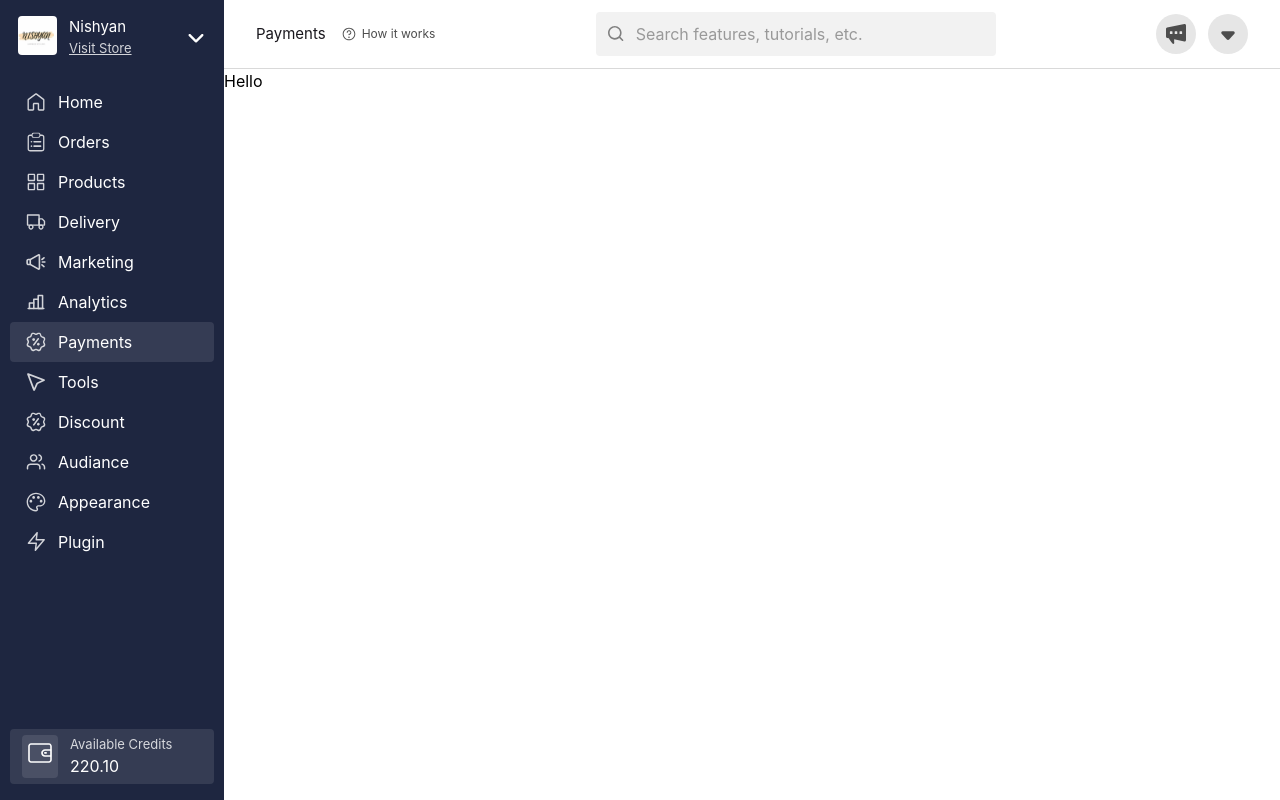
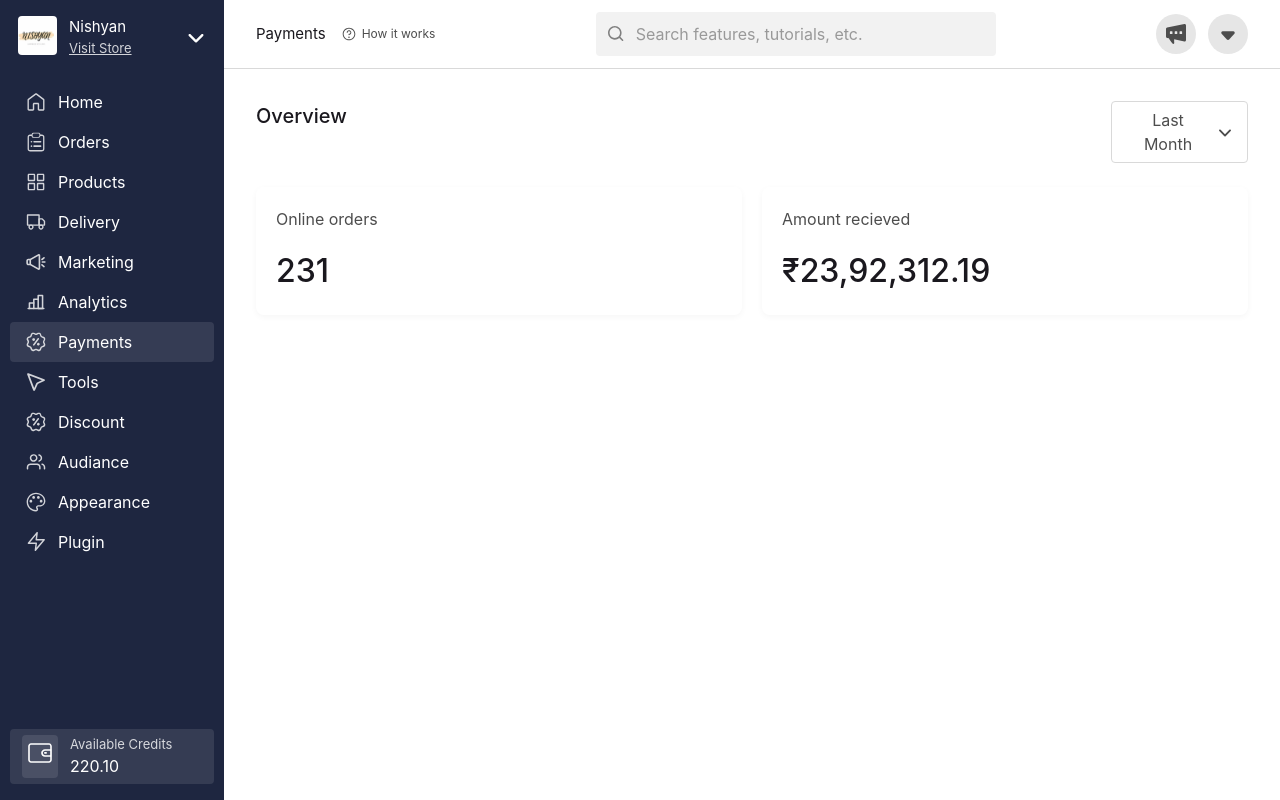
Before and after one commit to subhradwip01/dukaan-dashboard-frontend, a React (Create React App) app: page / in a window 1280 px wide. Built offline with nearby package versions, Linux system fonts and the light colour scheme.

Commit message:
Overview card done

```diff
--- a/src/assets/icon/index.js
+++ b/src/assets/icon/index.js
@@ -17,6 +17,7 @@ import questionIcon from "./quesion.svg";
 import searchIcon from "./search.svg";
 import arrowFillIcon from "./arrowfill.svg";
 import messageIcon from "./message.svg";
+import arrow2dark from "./arrow2dark.svg"
 
 export {
     analyticsIcon,
@@ -37,5 +38,6 @@ export {
     questionIcon,
     searchIcon,
     messageIcon,
-    arrowFillIcon
+    arrowFillIcon,
+    arrow2dark
 }
--- a/src/component/Layout/BaseLayout.jsx
+++ b/src/component/Layout/BaseLayout.jsx
@@ -4,11 +4,11 @@ import Topbar from './Topbar'
 
 const BaseLayout = ({children}) => {
   return (
-    <div className="flex h-screen">
+    <div className="flex h-screen bg-black-98">
         <Sidebar />
         <div className="flex-1 flex flex-col">
           <Topbar/>
-          <div className="flex-1">
+          <div className="flex-1 p-8">
             {children}
           </div>
         </div>
--- a/src/component/UI/Button.jsx
+++ b/src/component/UI/Button.jsx
@@ -0,0 +1,41 @@
+import React from 'react'
+import { cva } from 'class-variance-authority'
+import { cn } from '../../utils'
+const buttonVariant  = cva(
+    'w-full rounded flex text-black-30 text-[16px] items-center',
+    {
+        variants:{
+            variant:{
+                outlined:"bg-black-100 border border-black-85"
+            },
+            size:{
+                lg:"py-1.5 px-3.5 gap-[7px]",
+                sm: "px-3 py-1.5 gap-3"
+            }
+        },
+        defaultVariants:{
+            variant:'outlined',
+            size:"lg"
+        }
+    }
+)
+const Button = ({
+    size,
+    variant,
+    className,
+    trailingIcon,
+    children,
+    ...props
+}) => {
+  return (
+    <button
+        className={cn(buttonVariant({ variant, size, className }))}
+        {...props}
+      >
+       <span>{children}</span>
+        {trailingIcon && <img src={trailingIcon} alt='tariling-icon'/>}
+      </button>
+  )
+}
+
+export default Button
--- /dev/null
+++ b/src/component/UI/Card.jsx
@@ -0,0 +1,34 @@
+import React from 'react'
+import { cn } from '../../utils'
+const Card = ({
+    className,
+    children,
+    ...props
+}) => {
+  return (
+    <div className={cn('p-5 rounded-lg shadow-[0px_2px_6px_0px_rgba(26,24,30,0.04)] flex flex-col gap-4',className)} {...props}>
+        {children}
+    </div>
+  )
+}
+
+const CardTitle = ({ className,children, ...props }) => {
+  return <h3
+    className={cn("text-[16px] text-black-30", className)}
+    {...props}
+  >{children}</h3>
+}
+
+const CardContent = ({className,children,...props}) => {
+    return (
+       <div className={cn('text-black-12',className)} {...props}>
+            {children}
+       </div>
+    )
+}
+
+export {
+    Card,
+    CardTitle,
+    CardContent
+}
--- /dev/null
+++ b/src/component/UI/index.jsx
@@ -0,0 +1,5 @@
+import Input from "./Input";
+import Button from "./Button";
+import { Card, CardContent, CardTitle } from "./Card";
+
+export { Input, Button, Card, CardTitle, CardContent };
--- /dev/null
+++ b/src/component/sections/dashboard/Overview.jsx
@@ -0,0 +1,37 @@
+import React from 'react'
+import Button from '../../UI/Button'
+import { arrow2dark } from '../../../assets/icon'
+import { Card, CardContent, CardTitle } from '../../UI'
+
+const Overview = () => {
+  return (
+    <div className="flex flex-col gap-6">
+        <div className="w-full flex justify-between">
+            <h1 className="text-[20px] text-black-12 font-medium">Overview</h1>
+            <Button trailingIcon={arrow2dark} className="w-[137px]">Last Month</Button>
+        </div>
+        <div className='grid grid-cols-2 gap-[20px]'>
+          <PaymentCard label="Online orders" amount={231}/>
+          <PaymentCard label={"Amount recieved"} amount={2392312.19} type={'currency'}/>
+        </div>
+    </div>
+  )
+}
+
+const PaymentCard = ({label,amount,type}) => {
+  return (
+    <Card>
+      <CardTitle>
+        {label}
+      </CardTitle>
+      <CardContent>
+      <p className='text-[32px] font-medium'>{type==='currency' ? '₹' : ''}{new Intl.NumberFormat('en-IN').format(
+        amount,
+      )}</p>
+      </CardContent>
+    </Card>
+  )
+}
+
+
+export default Overview
--- /dev/null
+++ b/src/component/sections/index.jsx
@@ -0,0 +1,2 @@
+import Overview from "./dashboard/Overview";
+export { Overview }
--- a/src/pages/Dashboard.jsx
+++ b/src/pages/Dashboard.jsx
@@ -1,10 +1,13 @@
 import React from 'react'
 import { BaseLayout } from '../component/Layout'
+import { Overview } from '../component/sections';
 
 const Dashboard = () => {
   return (
     <BaseLayout>
-      Hello
+      {/* Overview */}
+      <Overview/>
+      {/* Payments table */}
     </BaseLayout>
   )
 }
```
Also changed, not shown: src/assets/icon/arrow2dark.svg (added), src/component/sections/dashboard/transactions.tsx (added).
